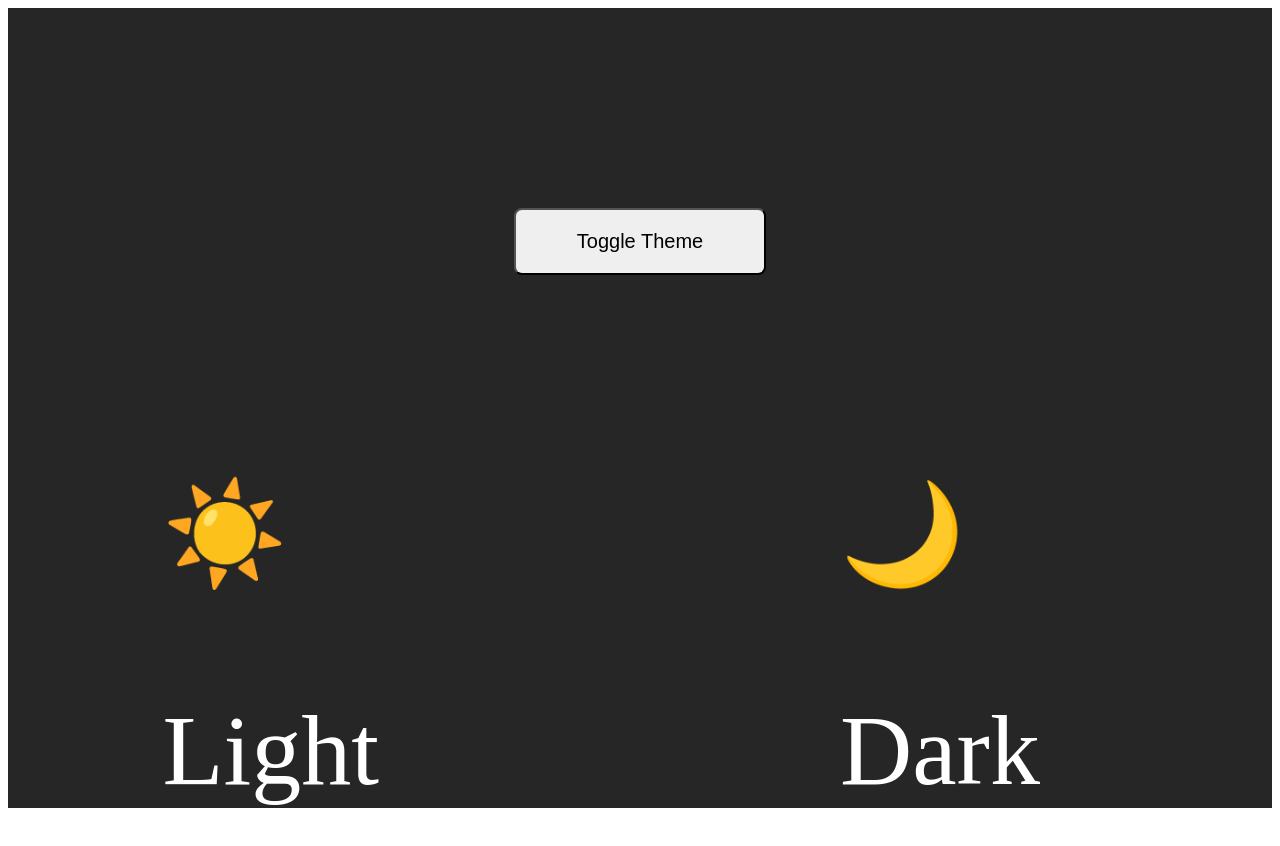
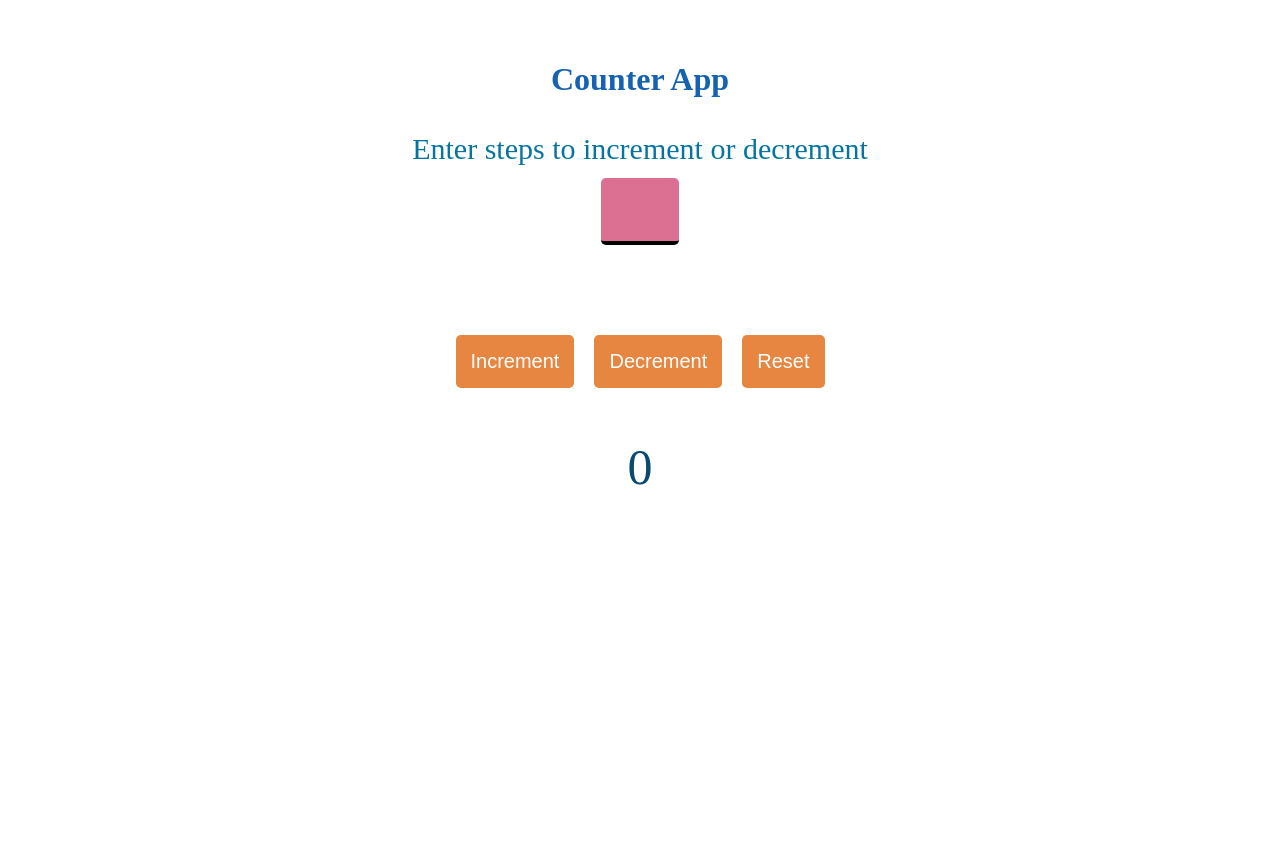
Before and after one commit to SaranyaVelu-SK/React, a React (Vite) app: page / in a window 1280 px wide. Shown: the top 846 px of the page. After the commit the page ends 800 px from the top, so only its background shows below. Built offline with nearby package versions, Linux system fonts and the light colour scheme.

Commit message:
Counter App

```diff
--- a/App.js
+++ b/App.js
@@ -10,7 +10,7 @@ import ChipsInput from "./Problems/ChipsInput";
 import TabSwitch from "./Problems/Tab-Form-Component/TabSwitch";
 import ThemeProvider from "./Problems/ThemeToggle/ThemeProvider";
 import ToggleTheme from "./Problems/ThemeToggle/ThemeToggle";
-
+import Counter from './Problems/Counter';
   const items = [
   {
     title: "JavaScript Basics",
@@ -43,4 +43,4 @@ const header  = React.createElement("div",{className:"title"},[
     React.createElement("h3",{key:"h3"},"Hello from heading 3"),
 ])
 const root = ReactDOM.createRoot(document.getElementById("root"));
-root.render(<App />);
+root.render(<Counter/>);
--- /dev/null
+++ b/Problems/Counter.jsx
@@ -0,0 +1,59 @@
+import { useEffect, useState } from "react";
+
+const Counter = () => {
+    const [count, setCount] = useState(0);
+    const [step, setStep] = useState("");
+    const [disableDecrement, setDisableDecrement] = useState(true);
+    const [disableIncrement, setDisableIncrement] = useState(false);
+    const [error,setError]= useState("");
+    const handleIncrement = () => {
+        if(!step){
+            setError("enter steps to increment");
+            return;
+        }
+        setCount(prev => prev + Number(step))
+        setError("")
+    }
+    const handleDecrement = () => {
+        if(!step){
+            setError("enter steps to decrement");
+            return;
+        }
+        setCount(prev => prev - Number(step))
+        setError("")
+        }
+
+    const handleSteps = (e) => {
+        const value = e.target.value;
+        if(value===""){
+            setStep("");
+            return;
+        }
+        const num= Number(value);
+        if(!isNaN(num) && num >0){
+            setStep(num)
+        }
+    }
+
+    useEffect(() => {
+        setDisableDecrement(count<step);
+        setDisableIncrement(step>100000);
+    }, [count,step])
+
+    return (
+        <div className="counterContainer">
+            <h1>Counter App</h1>
+
+            <label>Enter steps to increment or decrement</label>
+            <input id="step" onChange={(e) => { handleSteps(e) }} value={step} className="stepInp"></input>
+            <div className="counterBtns">
+                <button onClick={handleIncrement} disabled={disableIncrement} style={{backgroundColor:`${disableIncrement ? "gray" :"rgb(230, 134, 65)"}`,}}>Increment</button>
+            <button onClick={handleDecrement} disabled={disableDecrement} style={{backgroundColor:`${disableDecrement ? "gray" :"rgb(230, 134, 65)"}`,}}>Decrement</button>
+            <button onClick={() => { setCount(0);setError("");setStep("") }} style={{backgroundColor:"rgb(230, 134, 65)"}}>Reset</button>
+            </div>
+            <p id="count">{count}</p>
+            <p id="error">{error}</p>
+        </div>
+    )
+}
+export default Counter;
--- a/style.css
+++ b/style.css
@@ -97,3 +97,50 @@ justify-content: center;
   height: 100vh;
   width:100%;
 }
+
+.counterContainer{
+  display:flex;
+  flex-direction: column;
+  margin-top: 40px;
+  align-items: center;
+}
+
+.counterContainer h1{
+  color:rgb(20, 98, 177);
+}
+.counterContainer label{
+  color:rgb(6, 116, 160);
+  font-size: 30px;
+  margin:12px;
+}
+.counterContainer input{
+  border:none;
+  border-bottom:4px solid black;
+  border-radius: 5px;
+  padding:20px;
+  font-size: 20px;
+  width:3%;
+  background-color: palevioletred;
+}
+.counterBtns{
+  display:flex;
+  margin-top: 90px;
+  gap:20px;
+}
+.counterBtns button{
+  padding:15px;
+  font-size: 20px;
+  width:50%;
+  border:none;
+  border-radius:5px;
+  color:white;
+  cursor:pointer;
+}
+#count{
+  color: #094a70;
+  font-size: 50px;
+}
+#error{
+  color:red;
+  font-size:40px;
+}
```
